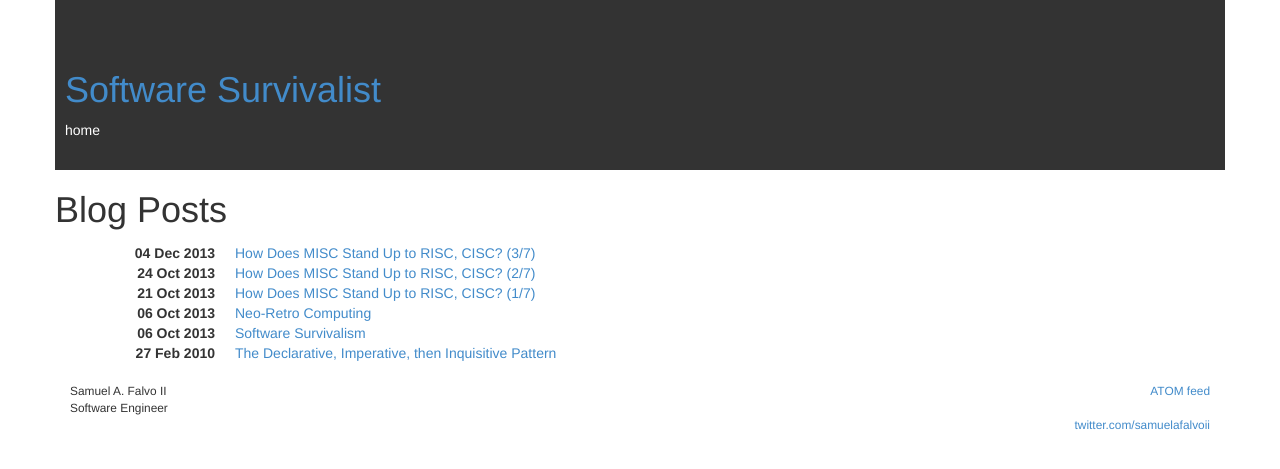
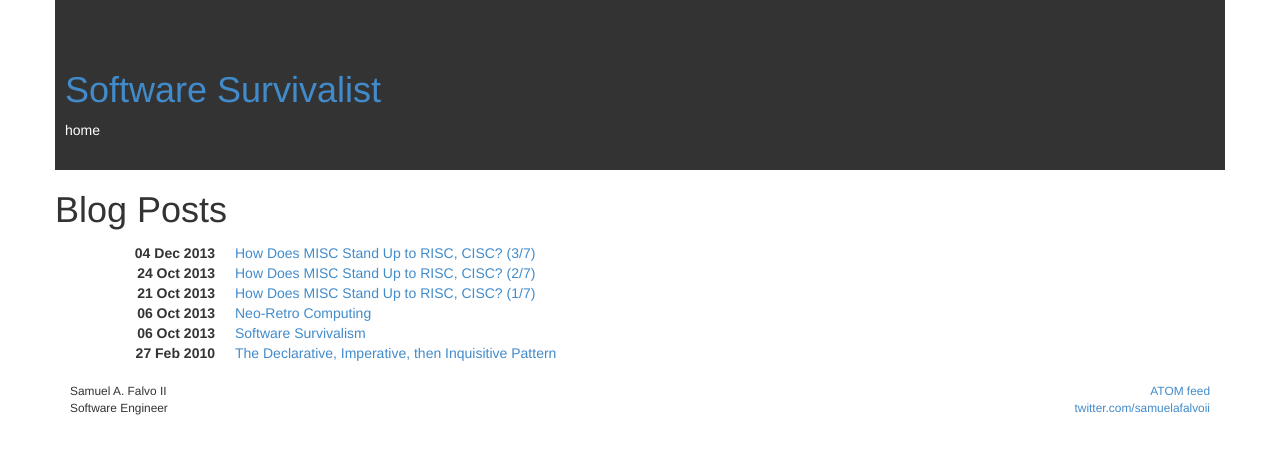
Before and after one commit to sam-falvo/sam-falvo.github.io, a Jekyll site: the page built from index.html, in a window 1280 px wide. Shown: the top 469 px of the page. Built offline with Jekyll 4.4.1, drawn with Linux system fonts in a browser that asks for light colours; Markdown is read by kramdown in place of the engine named in the settings.

Commit message:
Eliminate ugly blank line

```diff
--- a/_layouts/default.html
+++ b/_layouts/default.html
@@ -36,7 +36,6 @@
                     <footer class="inner small">
                         <p class="copyright">
                             <a class="pull-right" href="{{site.baseurl}}/atom.xml">ATOM feed</a><br />
-                            <a class="pull-right" href="{{site.baseurl}}">{{site.baseurl}}</a><br />
                             <a class="pull-right" href="https://twitter.com/samuelafalvoii">twitter.com/samuelafalvoii</a><br />
                         </p>
                     </footer>
```
